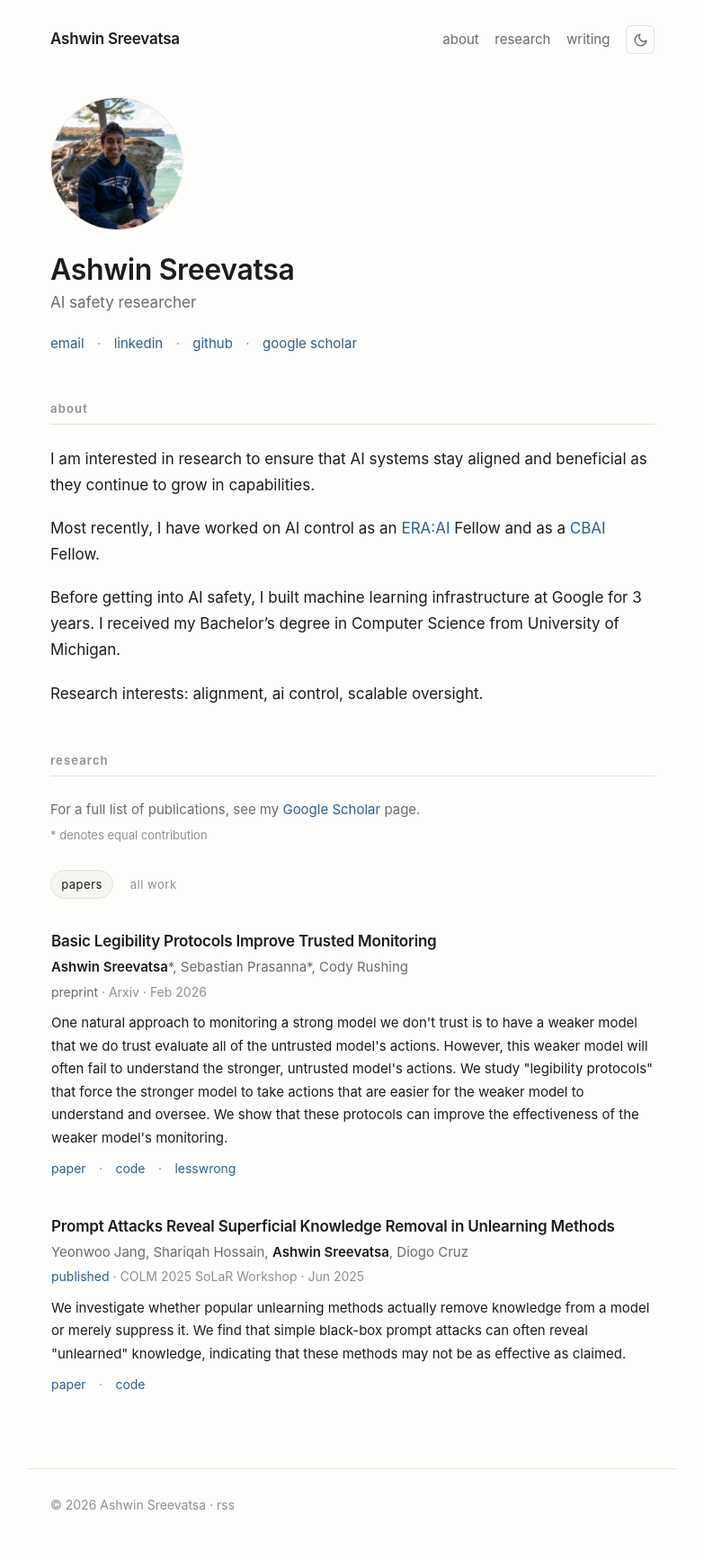
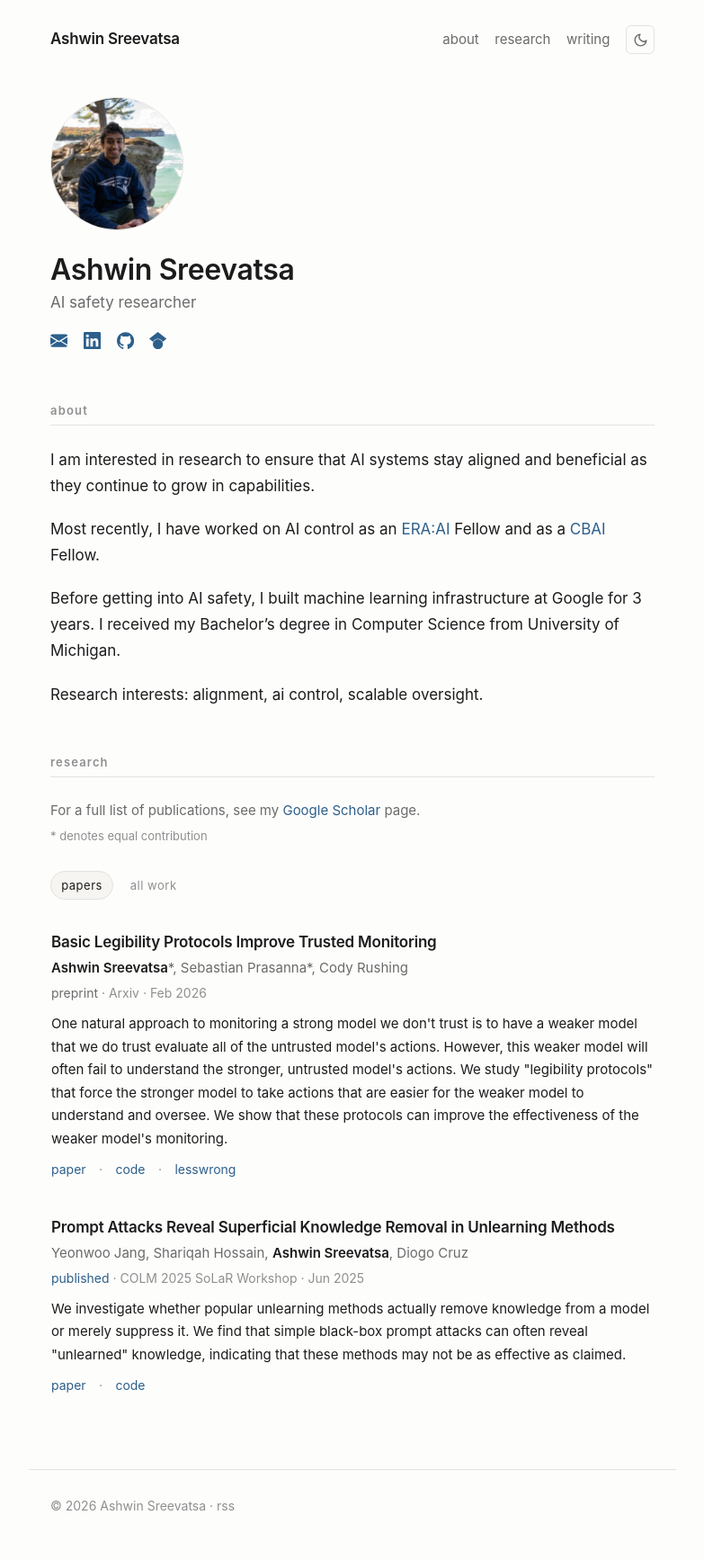
Before and after one commit to TheAshwinner/TheAshwinner.github.io, a Jekyll site: the page built from index.md, in a window 1280 px wide. Shown: the whole page at 90% size, without its empty margins (248-1031 px from the left). Built offline with Jekyll 4.4.1, drawn with Linux system fonts in a browser that asks for light colours.

Commit message:
Show the hero links as icons
email, linkedin, github and google scholar now render as icons rather than
lowercase words, which were redundant next to a recognisable mark.

The artwork is inlined in _includes/icon.html, keyed by the name in
_data/links.yml, rather than pulled from an icon-font CDN: the row costs no
extra request and cannot break the way the academicons link did. Icons use
fill="currentColor", so hover and both themes fall out of the existing link
styles with no new colour rules.

The label stays in the DOM behind a new .visually-hidden utility. Without it
each link's only content would be an aria-hidden SVG, leaving four unnamed
links on the page that carries the contact details. `title` adds a tooltip
for sighted readers, mainly for the Scholar mark; the anchor's text content
wins the accessible name, so it is not announced twice.

Anchors are padded to roughly a 34px tap target with a matching negative
margin, so touch has something to hit while the row's spacing is unchanged.
Scoped to a --icons modifier: publication links share .link-row and keep
their text-and-middot treatment.

Artwork: Bootstrap Icons (MIT) for the envelope, Simple Icons (CC0) for the
three brand marks.

Co-Authored-By: Claude Opus 5 (1M context) <noreply@anthropic.com>
Claude-Session: https://claude.ai/code/session_01SBBmngmC2praAVXZsMTuRk

```diff
--- /dev/null
+++ b/_includes/icon.html
@@ -0,0 +1,21 @@
+{%- comment -%}
+Inline SVG for one entry in _data/links.yml, keyed by its `name`. Inlined
+rather than pulled from an icon-font CDN so the row costs no extra request
+and cannot break when a CDN path 404s, which is what the academicons link
+did. `fill="currentColor"` makes each icon inherit the link colour, so the
+hover and both themes are handled by the existing link styles.
+
+Artwork: envelope from Bootstrap Icons (MIT), the three brand marks from
+Simple Icons (CC0). An unknown name renders nothing, so the row falls back
+to its text label on its own.
+{%- endcomment -%}
+{%- case include.name -%}
+{%- when 'email' -%}
+<svg class="icon" viewBox="0 0 16 16" fill="currentColor" aria-hidden="true" focusable="false"><path d="M.05 3.555A2 2 0 0 1 2 2h12a2 2 0 0 1 1.95 1.555L8 8.414zM0 4.697v7.104l5.803-3.558zM6.761 8.83l-6.57 4.027A2 2 0 0 0 2 14h12a2 2 0 0 0 1.808-1.144l-6.57-4.027L8 9.586zm3.436-.586L16 11.801V4.697z"/></svg>
+{%- when 'linkedin' -%}
+<svg class="icon" viewBox="0 0 24 24" fill="currentColor" aria-hidden="true" focusable="false"><path d="M20.447 20.452h-3.554v-5.569c0-1.328-.027-3.037-1.852-3.037-1.853 0-2.136 1.445-2.136 2.939v5.667H9.351V9h3.414v1.561h.046c.477-.9 1.637-1.85 3.37-1.85 3.601 0 4.267 2.37 4.267 5.455v6.286zM5.337 7.433c-1.144 0-2.063-.926-2.063-2.065 0-1.138.92-2.063 2.063-2.063 1.14 0 2.064.925 2.064 2.063 0 1.139-.925 2.065-2.064 2.065zm1.782 13.019H3.555V9h3.564v11.452zM22.225 0H1.771C.792 0 0 .774 0 1.729v20.542C0 23.227.792 24 1.771 24h20.451C23.2 24 24 23.227 24 22.271V1.729C24 .774 23.2 0 22.222 0h.003z"/></svg>
+{%- when 'github' -%}
+<svg class="icon" viewBox="0 0 24 24" fill="currentColor" aria-hidden="true" focusable="false"><path d="M12 .297c-6.63 0-12 5.373-12 12 0 5.303 3.438 9.8 8.205 11.385.6.113.82-.258.82-.577 0-.285-.01-1.04-.015-2.04-3.338.724-4.042-1.61-4.042-1.61C4.422 18.07 3.633 17.7 3.633 17.7c-1.087-.744.084-.729.084-.729 1.205.084 1.838 1.236 1.838 1.236 1.07 1.835 2.809 1.305 3.495.998.108-.776.417-1.305.76-1.605-2.665-.3-5.466-1.332-5.466-5.93 0-1.31.465-2.38 1.235-3.22-.135-.303-.54-1.523.105-3.176 0 0 1.005-.322 3.3 1.23.96-.267 1.98-.399 3-.405 1.02.006 2.04.138 3 .405 2.28-1.552 3.285-1.23 3.285-1.23.645 1.653.24 2.873.12 3.176.765.84 1.23 1.91 1.23 3.22 0 4.61-2.805 5.625-5.475 5.92.42.36.81 1.096.81 2.22 0 1.606-.015 2.896-.015 3.286 0 .315.21.69.825.57C20.565 22.092 24 17.592 24 12.297c0-6.627-5.373-12-12-12"/></svg>
+{%- when 'google scholar' -%}
+<svg class="icon" viewBox="0 0 24 24" fill="currentColor" aria-hidden="true" focusable="false"><path d="M5.242 13.769L0 9.5 12 0l12 9.5-5.242 4.269C17.548 11.249 14.978 9.5 12 9.5c-2.977 0-5.548 1.748-6.758 4.269zM12 10a7 7 0 1 0 0 14 7 7 0 0 0 0-14z"/></svg>
+{%- endcase -%}
--- a/_includes/link-row.html
+++ b/_includes/link-row.html
@@ -1,16 +1,21 @@
 {%- comment -%}
-Renders site.data.links as a row of lowercase text links.
+Renders site.data.links as a row of icons from icon.html. The label is kept
+in the DOM but visually hidden, so each link still has an accessible name -
+the icon itself stays aria-hidden. `title` gives sighted readers a tooltip,
+which matters most for the Scholar mark. Because the anchor has text content,
+that text wins the accessible name and the title is not announced twice.
 An entry with `email: true` becomes a mailto: built from site.email_address,
 so the address is never rendered as page text.
 {%- endcomment -%}
-<ul class="link-row">
+<ul class="link-row link-row--icons">
   {%- for link in site.data.links -%}
     {%- if link.email -%}
       {%- if site.email_address -%}
-      <li><a href="mailto:{{ site.email_address }}">{{ site.email_label | default: 'email' }}</a></li>
+      <li>{%- assign email_label = site.email_label | default: 'email' -%}
+      <a href="mailto:{{ site.email_address }}" title="{{ email_label }}">{% include icon.html name='email' %}<span class="visually-hidden">{{ email_label }}</span></a></li>
       {%- endif -%}
     {%- elsif link.url -%}
-      <li><a href="{{ link.url }}"{% unless link.url contains site.url or link.url == '/' %} target="_blank" rel="noopener"{% endunless %}>{{ link.name }}</a></li>
+      <li><a href="{{ link.url }}"{% unless link.url contains site.url or link.url == '/' %} target="_blank" rel="noopener"{% endunless %} title="{{ link.name }}">{% include icon.html name=link.name %}<span class="visually-hidden">{{ link.name }}</span></a></li>
     {%- endif -%}
   {%- endfor -%}
 </ul>
--- a/_sass/_base.scss
+++ b/_sass/_base.scss
@@ -112,6 +112,21 @@ ul, ol { padding-left: 1.4em; }
   }
 }
 
+// Text that names a control for screen readers while carrying its meaning
+// visually some other way - the icon-only link row uses this so each link
+// still has an accessible name.
+.visually-hidden {
+  position: absolute;
+  width: 1px;
+  height: 1px;
+  margin: -1px;
+  padding: 0;
+  overflow: hidden;
+  clip-path: inset(50%);
+  white-space: nowrap;
+  border: 0;
+}
+
 :focus-visible {
   outline: 2px solid var(--accent);
   outline-offset: 2px;
--- a/_sass/_layout.scss
+++ b/_sass/_layout.scss
@@ -114,6 +114,38 @@
   margin-top: 0.6rem;
 }
 
+// Icon-only variant: hero row only. The publication links share .link-row
+// and keep the plain text-with-middot treatment, so these rules are scoped
+// to this modifier rather than added to .link-row itself.
+.link-row--icons {
+  align-items: center;
+  gap: 0.4rem 1.1rem;
+
+  // The labels are visually hidden here, so a middot between icons would be
+  // separating things that already read as separate.
+  li + li::before { content: none; }
+
+  a {
+    display: inline-flex;
+    align-items: center;
+    // Grows the tap target well past the glyph for touch and imprecise mice.
+    // The matching negative margin keeps the row's visual spacing unchanged.
+    padding: 0.45rem;
+    margin: -0.45rem;
+  }
+
+  .icon {
+    width: 1.2rem;
+    height: 1.2rem;
+  }
+}
+
+.icon {
+  width: 1em;
+  height: 1em;
+  flex: none;          // never let flexbox squash the glyph
+}
+
 /* Footer */
 
 .site-footer {
```
